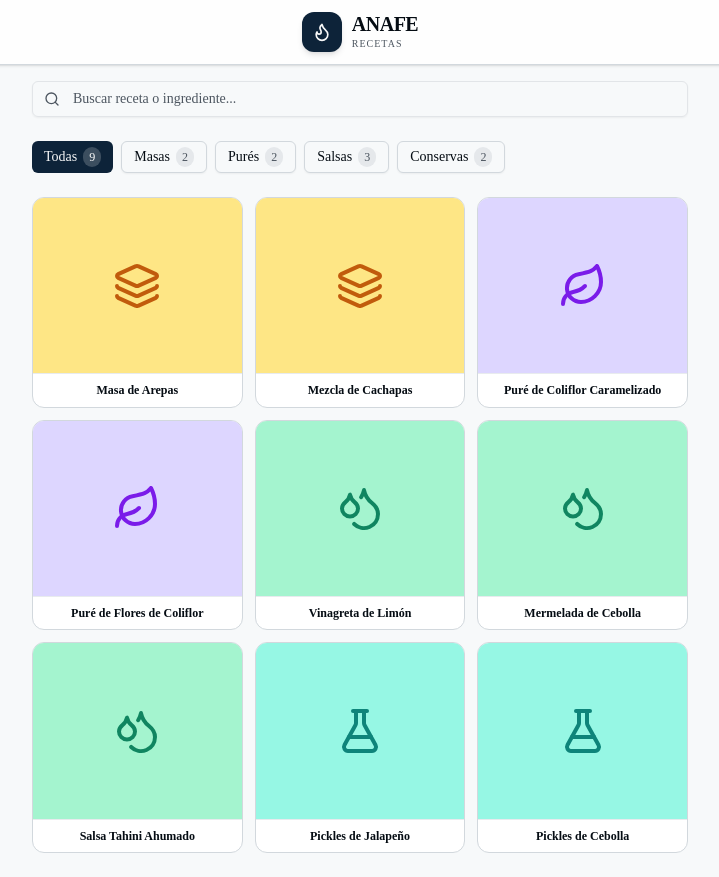
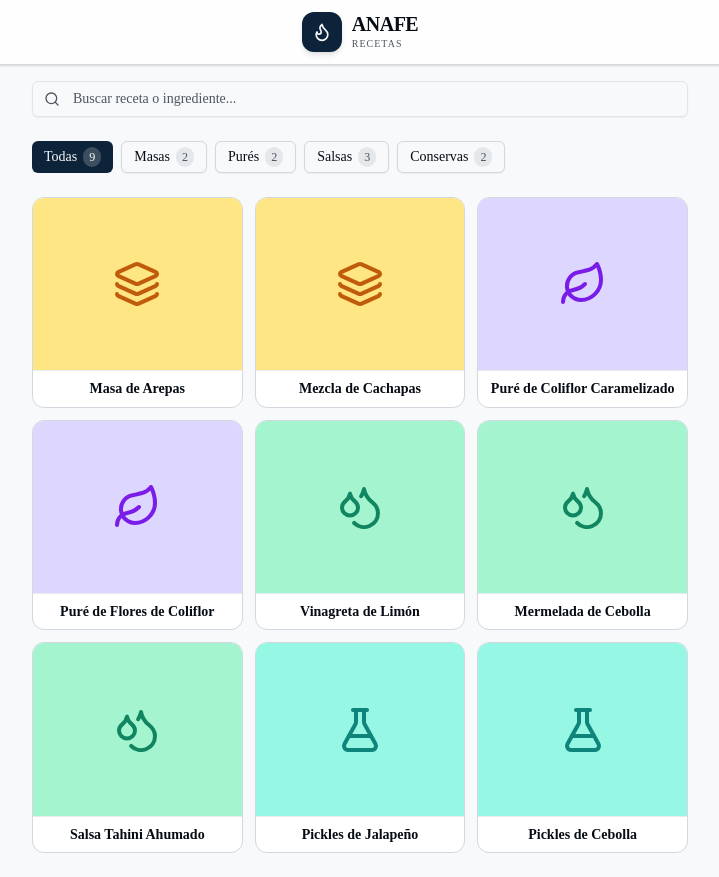
Before and after one commit to Shulian4K/anafe-recetas, a Next.js app: page / in a window 1280 px wide. Shown: the whole page, without its empty margins (280-999 px from the left). Built offline with nearby package versions, Linux system fonts and the light colour scheme.

Commit message:
letra titulo receta mas grande

```diff
--- a/components/recipe-card.tsx
+++ b/components/recipe-card.tsx
@@ -30,7 +30,7 @@ export function RecipeCard({ receta, onClick }: RecipeCardProps) {
         <Icon className={`h-12 w-12 ${text} opacity-90`} />
       </div>
       <div className="px-2.5 py-2 border-t border-border/50">
-        <p className="font-semibold text-xs leading-snug text-foreground line-clamp-2 text-center">
+        <p className="font-semibold text-sm leading-snug text-foreground line-clamp-2 text-center">
           {receta.nombre}
         </p>
       </div>
```
